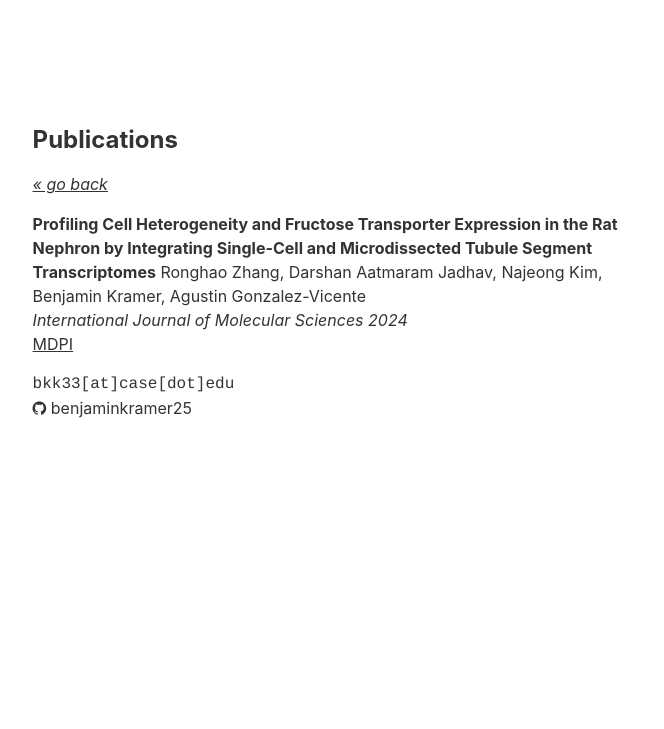
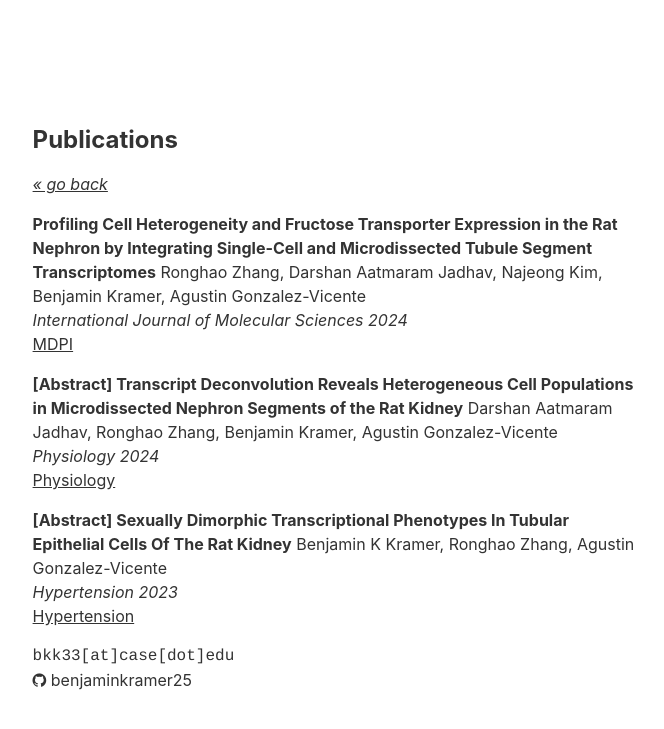
Before and after one commit to benjaminkramer64/benjaminkramer25.github.io, a Jekyll site: the page built from publications.md, in a window 1280 px wide. Shown: the top 729 px of the page, without its empty margins (313-977 px from the left). Built offline with Jekyll 4.4.1, drawn with Linux system fonts in a browser that asks for light colours.

Commit message:
Update publications.md

```diff
--- a/publications.md
+++ b/publications.md
@@ -8,3 +8,13 @@ title: Publications
 Ronghao Zhang, Darshan Aatmaram Jadhav, Najeong Kim, Benjamin Kramer, Agustin Gonzalez-Vicente \
 *International Journal of Molecular Sciences 2024* \
 <a href="https://www.mdpi.com/1422-0067/25/5/3071" target="_blank">MDPI</a>
+
+**[Abstract] Transcript Deconvolution Reveals Heterogeneous Cell Populations in Microdissected Nephron Segments of the Rat Kidney**
+Darshan Aatmaram Jadhav, Ronghao Zhang, Benjamin Kramer, Agustin Gonzalez-Vicente \
+*Physiology 2024* \
+<a href="https://journals.physiology.org/doi/abs/10.1152/physiol.2024.39.S1.831" target="_blank">Physiology</a>
+
+**[Abstract] Sexually Dimorphic Transcriptional Phenotypes In Tubular Epithelial Cells Of The Rat Kidney**
+Benjamin K Kramer, Ronghao Zhang, Agustin Gonzalez-Vicente \
+*Hypertension 2023* \
+<a href="https://www.ahajournals.org/doi/abs/10.1161/hyp.80.suppl_1.097" target="_blank">Hypertension</a>
```
